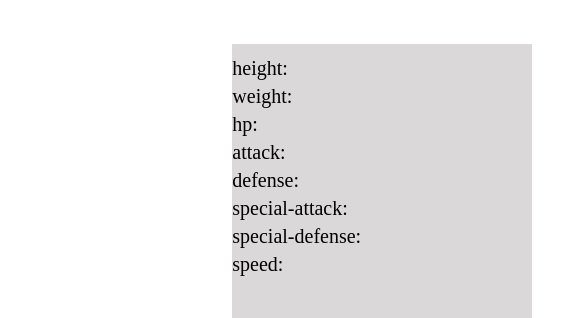
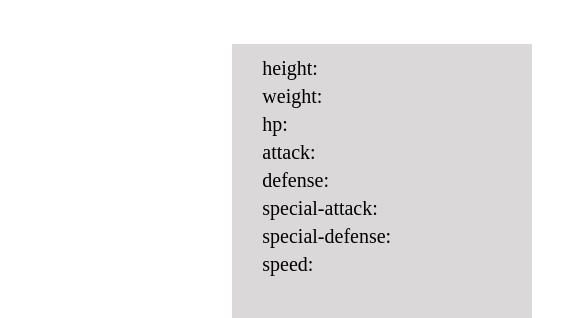
Before and after one commit to JakeWang22/Bootcamp-Mid-Semester-Project, a plain HTML site: page page.html in a window 1280 px wide. Shown: the top 318 px of the page, 503-1066 px from the left. Drawn offline with Linux system fonts and the light colour scheme.

Commit message:
update before bog

```diff
--- a/page.html
+++ b/page.html
@@ -17,6 +17,7 @@
             </div>
             <div class = "right">
                 <span>
+                <div class = stats>
                 <p id = "height">height: </p>
                 <p id = "weight">weight: </p>
                 <p id = "hp">hp: </p>
@@ -25,6 +26,7 @@
                 <p id = "special-attack">special-attack: </p>
                 <p id = "special-defense">special-defense: </p>
                 <p id = "speed">speed: </p>
+                </div>
                 </span>
             </div>
         </div>
--- a/style.css
+++ b/style.css
@@ -5,11 +5,12 @@ img {
     width: 250px;
   }
 .stats {
-   display: flex;
-   justify-content: space-evenly;
-   font: bold;
-   margin-left: 10px;
-}
+    flex-direction: column;
+    font: 10px;
+    font-size: 20px;
+    margin-left: 30px;
+    line-height: 40%;
+ }
 p {
     font: bolder;
     font-size: 20px;
```
